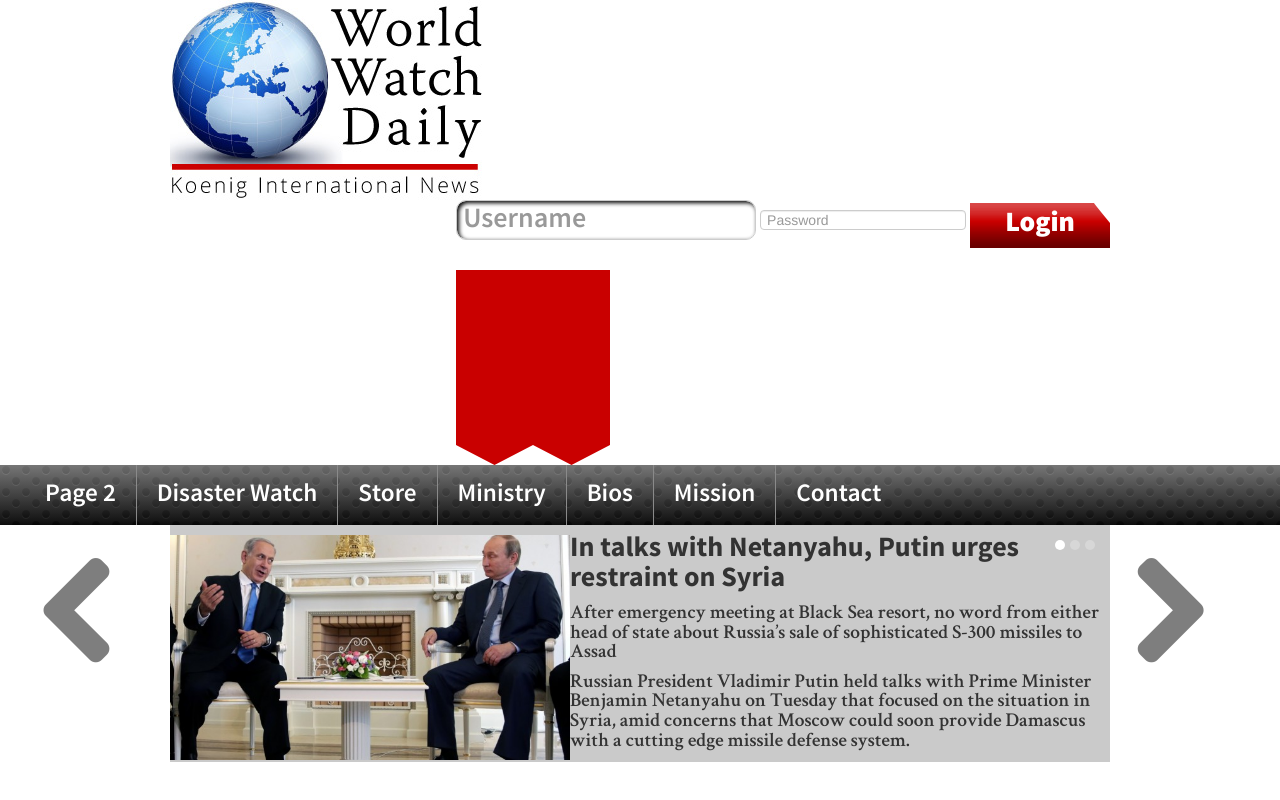
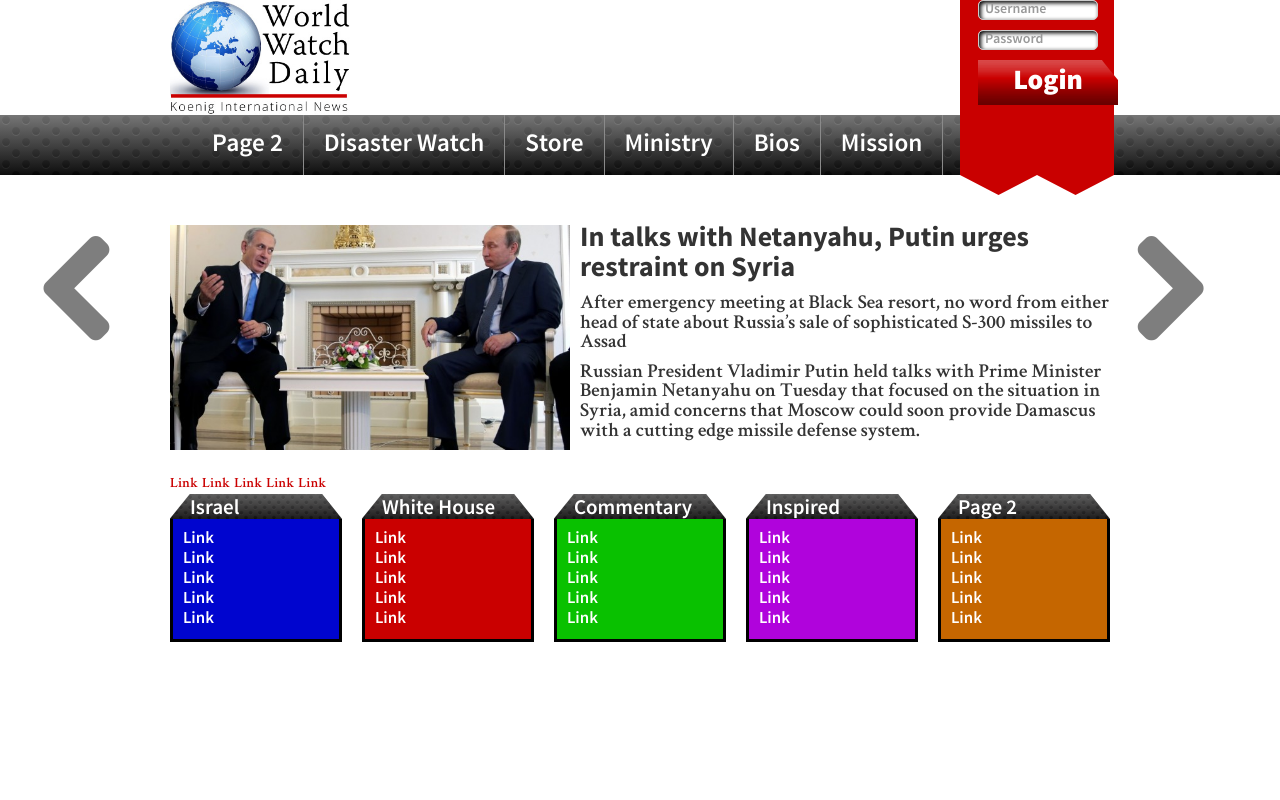
Before and after one commit to jrstrickland345/254-Final, a plain HTML site: page a.html in a window 1280 px wide. Drawn offline with Linux system fonts and the light colour scheme.

Commit message:
More Editiing on A

```diff
--- a/a.html
+++ b/a.html
@@ -18,8 +18,8 @@
 		<img src="img/logo.jpg"/>
 		<div id="bannerBox">
 			<form>
-				<input type="text" placeholder="Username"/>
-				<input type="password" placeholder="Password"/>
+				<input type="text" placeholder="Username"/><br/>
+				<input type="password" placeholder="Password"/><br/>
 				<input type="submit" value="Login"/>
 			</form>
 			<canvas id="banner" width="154" height="195">
@@ -71,6 +71,90 @@
 			  <a class="carousel-control right" href="#myCarousel" data-slide="next"><span>]</span></a>
 			</div>
 
+			<div class="row">
+				<div class="span8">
+				<a href="#">Link</a>
+				<a href="#">Link</a>
+				<a href="#">Link</a>
+				<a href="#">Link</a>
+				<a href="#">Link</a>
+				</div>
+				<div class="span4">
+				</div>
+			</div>
+
+			<div class="row">
+
+			<div class="sechead span2">
+					<h2>Israel</h2>
+					<div class="twitterBtnSm"></div>
+				</div>
+
+				<div class="sechead span2">
+					<h2>White House</h2>
+					<div class="twitterBtnSm"></div>
+				</div>
+
+				<div class="sechead span2">
+					<h2>Commentary</h2>
+					<div class="twitterBtnSm"></div>
+				</div>
+
+				<div class="sechead span2">
+					<h2>Inspired</h2>
+					<div class="twitterBtnSm"></div>
+				</div>
+
+				<div class="sechead span2">
+					<h2>Page 2</h2>
+					<div class="twitterBtnSm"></div>
+				</div>
+			</div>
+			<div class="row">
+
+			<div class="sections span2">
+
+				<a href="#">Link</a>
+				<a href="#">Link</a>
+				<a href="#">Link</a>
+				<a href="#">Link</a>
+				<a href="#">Link</a>
+			</div>
+			<div class="sections span2">
+				<a href="#">Link</a>
+				<a href="#">Link</a>
+				<a href="#">Link</a>
+				<a href="#">Link</a>
+				<a href="#">Link</a>
+			</div>
+
+			<div class="sections span2">
+				<a href="#">Link</a>
+				<a href="#">Link</a>
+				<a href="#">Link</a>
+				<a href="#">Link</a>
+				<a href="#">Link</a>
+			</div>
+
+			<div class="sections span2">
+				<a href="#">Link</a>
+				<a href="#">Link</a>
+				<a href="#">Link</a>
+				<a href="#">Link</a>
+				<a href="#">Link</a>
+			</div>
+
+			<div class="sections span2">
+				<a href="#">Link</a>
+				<a href="#">Link</a>
+				<a href="#">Link</a>
+				<a href="#">Link</a>
+				<a href="#">Link</a>
+			</div>
+
+
+</div>
+
 		</div><!--End Wrapper -->
 
 	</body>
@@ -108,6 +192,7 @@
       ctx.restore();
     }
 
+  $('.sections a').append('<br/>');
 
 	</script>
 </html>
--- a/css/styles.css
+++ b/css/styles.css
@@ -50,6 +50,21 @@ a:hover{
 	color: #0005cf;
 }
 
+/* Header */
+
+header{
+	position: relative;
+}
+
+canvas#banner{
+	position: absolute;
+	z-index: 5;
+}
+
+header img{
+	width: 180px;
+}
+
 /* Top Menu */
 
 nav{
@@ -73,6 +88,10 @@ nav li{
 	cursor: pointer;
 }
 
+nav ul{
+	margin-left: 15%;
+}
+
 nav li:hover span{
 	border-bottom: 2px solid #ca0000;
 }
@@ -89,6 +108,17 @@ nav li:last-child{
 
 #bannerBox{
 	float: right;
+	position: relative;
+	margin-right: 150px;
+}
+
+#bannerBox form{
+	position: absolute;
+	z-index: 6;
+}
+
+#bannerBox input{
+	margin-left: 18px;
 }
 /* Buttons */
 
@@ -148,9 +178,9 @@ input[type="submit"]{
 	font-size: 2em;
 }
 
-input[type="text"]{
-	width: 300px;
-	height: 40px;
+input[type="text"], input[type="password"]{
+	width: 120px;
+	height: 20px;
 }
 
 textarea{
@@ -158,14 +188,14 @@ textarea{
 	height: 300px;
 }
 
-input[type="text"], textarea{
+input[type="text"], input[type="password"], textarea{
 	box-shadow: inset 2px 2px 4px black;
 	font-family: 'SourceSansProSemiBold';
-	font-size: 2em;
-	border-radius: 10px;
+	font-size: 1em;
+	border-radius: 5px;
 }
 
-input[type="text"]:focus, textarea:focus{
+input[type="text"]:focus, input[type="password"]:focus, textarea:focus{
 	border-color: #ca0000;
 	box-shadow: 0px 0px 4px black;
 
@@ -175,6 +205,7 @@ label{
 	font-family: 'SourceSansProSemiBold';
 	font-size: 2em;
 }
+
 
 /* Carousel */
 
@@ -206,10 +237,65 @@ label{
 }
 
 #myCarousel{
-	background: #cacaca;
+	/* background: #cacaca; */
+	margin-top: 20px;
+	padding-top: 20px;
 }
+
 
 .item img{
 	float: left;
 	width: 400px;
+	margin-right: 10px;
 }
+
+/* Sections */
+
+.sections{
+	width: 146px;
+	padding: 10px;
+	border-bottom: 3px solid black;
+	border-left: 3px solid black;
+	border-right: 3px solid black;
+}
+
+.sections a{
+	color: white;
+	font-family: 'SourceSansProSemiBold';
+	font-size: 1.2em;
+}
+
+
+.sections:nth-child(1){
+	background:#0005cf;
+}
+
+.sections:nth-child(2){
+	background: #ca0000;
+}
+
+.sections:nth-child(3){
+	background: #09c100;
+}
+
+.sections:nth-child(4){
+	background: #b003dc;
+}
+
+.sections:nth-child(5){
+	background: #c56600;
+}
+
+.secHead{
+	background:  url(../img/sections-tops.png) no-repeat;
+	width: 172px;
+	height: 25px;
+	color: white;
+	position: relative;
+}
+
+.secHead h2{
+	position: absolute;
+	bottom: -20px;
+	left: 20px;
+}
```
Also changed, not shown: img/sections-tops.png (added), 1 other file.
